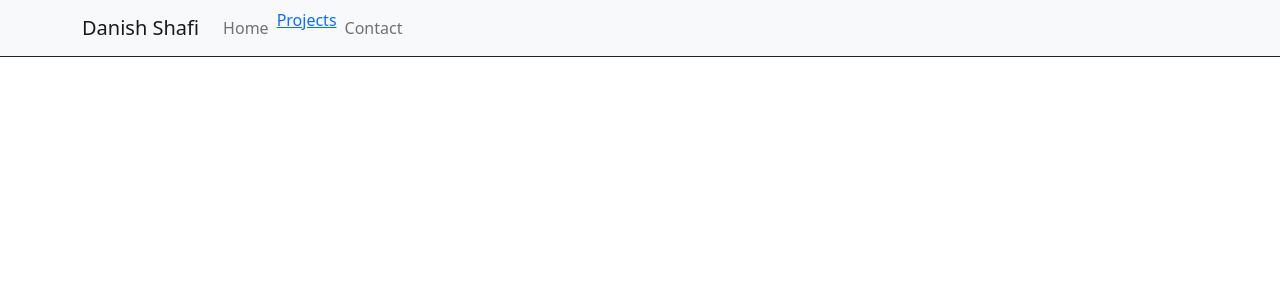
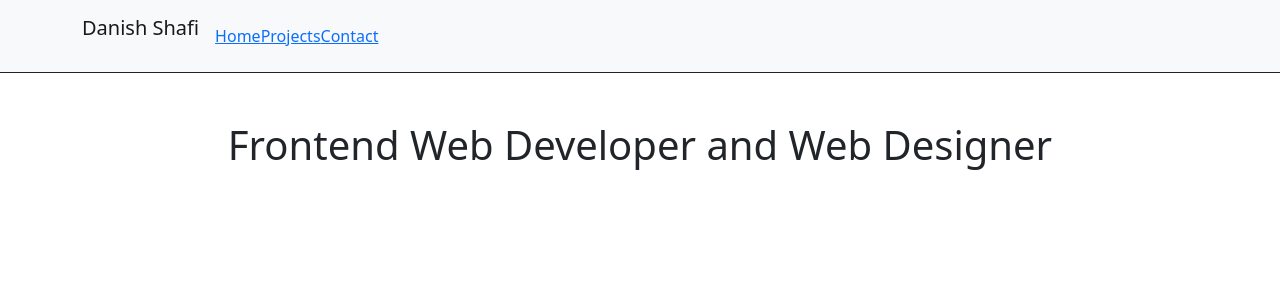
Before and after one commit to builtbydans/EDX_Challenge13_My-React-Portfolio, a React (Create React App) app: page / in a window 1280 px wide. Shown: the top 300 px of the page. Built offline with nearby package versions, Linux system fonts and the light colour scheme.

Commit message:
Fixed nav links

```diff
--- a/package.json
+++ b/package.json
@@ -1,4 +1,5 @@
 {
+  "homepage": "http://builtbydans.github.io/EDX_Challenge13_My-React-Portfolio",
   "name": "my-react-portfolio",
   "version": "0.1.0",
   "private": true,
--- a/src/App.js
+++ b/src/App.js
@@ -9,8 +9,10 @@ function App() {
   return (
     <div className="App">
       <Header />
-      <Routes>
+      <Routes className="d-flex">
+        <Route index element={<Home />} />
         <Route path="Projects" element={<Projects />} />
+        <Route path="Contact" element={<Contact />} />
       </Routes>
     </div>
   );
--- a/src/components/Header/Header.js
+++ b/src/components/Header/Header.js
@@ -3,33 +3,28 @@ import { Link } from "react-router-dom";
 function Header() {
   return (
     <header className="container-fluid px-0">
-
-        <nav class="navbar navbar-expand-lg navbar-light bg-light border-bottom border-dark">
+        <nav className="navbar navbar-expand-lg navbar-light bg-light border-bottom border-dark">
           <div className="container">
-
-          <Link to="/Home" />
-          <a class="navbar-brand" href="#">Danish Shafi</a>
-          <button class="navbar-toggler" type="button" data-toggle="collapse" data-target="#navbarNav" aria-controls="navbarNav" aria-expanded="false" aria-label="Toggle navigation">
-            <span class="navbar-toggler-icon"></span>
+            <p className="navbar-brand">Danish Shafi</p>
+            <button className="navbar-toggler" type="button" data-toggle="collapse" data-target="#navbarNav" aria-controls="navbarNav" aria-expanded="false" aria-label="Toggle navigation">
+              <span className="navbar-toggler-icon"></span>
             </button>
 
-          <div class="collapse navbar-collapse" id="navbarNav">
-            <ul class="navbar-nav">
-              <li class="nav-item active">
-                <a class="nav-link" href="#">Home</a>
+            <div className="collapse navbar-collapse" id="navbarNav">
+              <ul className="navbar-nav">
+                <li className="nav-item active">
+                  <Link to="/">Home</Link>
                 </li>
-              <li class="nav-item">
+                <li className="nav-item">
                   <Link to="Projects">Projects</Link>
                 </li>
-              <li class="nav-item">
-                <a class="nav-link" href="#">Contact</a>
+                <li className="nav-item">
+                  <Link to="Contact">Contact</Link>
                 </li>
               </ul>
             </div>
-
           </div>
         </nav>
-
     </header>
   )
 };
```
Lines whose indentation alone changed are shown as unchanged.
